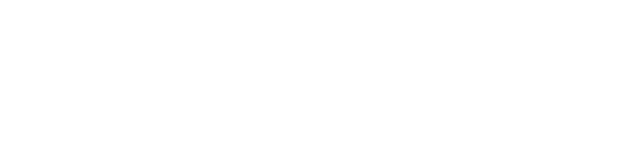
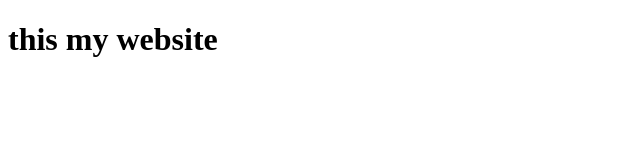
Before and after one commit to KaiumPatoyare/day-1, a plain HTML site: page index.html in a window 1280 px wide. Shown: the whole page, without its empty margins (0-640 px from the left). Drawn offline with Linux system fonts and the light colour scheme.

Commit message:
h1 added

```diff
--- a/index.html
+++ b/index.html
@@ -8,6 +8,6 @@
     <link rel="shortcut icon" href="image/re.jpg" type="image/re.jpg">
 </head>
 <body>
-
+    <h1>this my website</h1>
 </body>
 </html>
```
